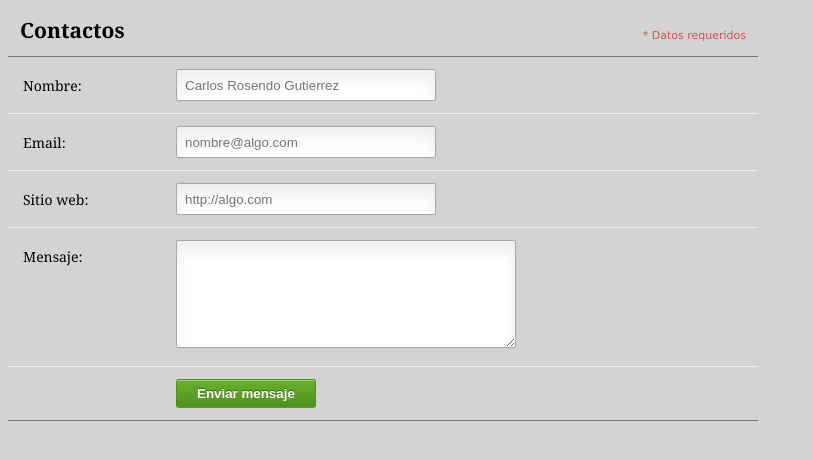
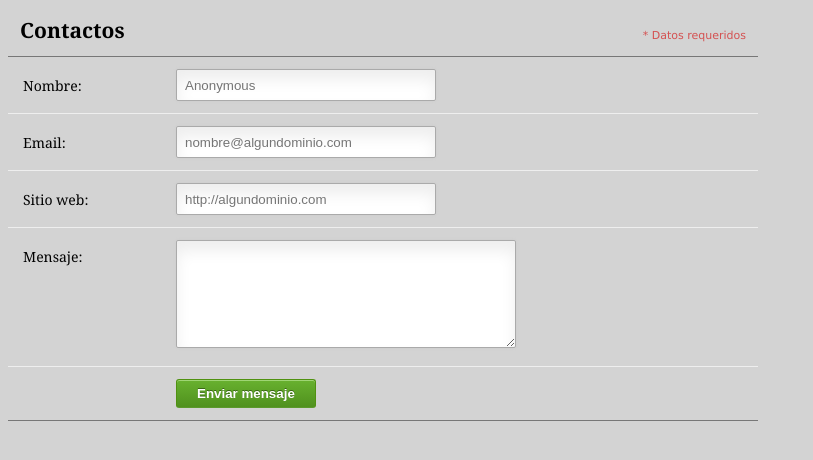
Before and after one commit to AndreacvRamirez/bootstrap.github.io, a plain HTML site: page contacto.html in a window 1280 px wide. Shown: the whole page, without its empty margins (0-813 px from the left). Drawn offline with Linux system fonts and the light colour scheme.

Commit message:
Update contacto.html

```diff
--- a/contacto.html
+++ b/contacto.html
@@ -3,7 +3,7 @@
 <head>
 
 	<link rel="stylesheet" type="text/css" href="index.css">
-	<title>Contacto.</title>
+	<title>Contacto</title>
 </head>
 <body>
 
@@ -16,18 +16,18 @@
  </li>
  <li>
  <label for="name">Nombre:</label>
- <input type="text" placeholder="Carlos Rosendo Gutierrez" required />
+ <input type="text" placeholder="Anonymous" required />
  </li>
  <li>
  <label for="email">Email:</label>
- <input type="email" name="email" placeholder="nombre@algo.com" required />
- <span class="form_hint">Formato correcto: "nombre@algo.com"</span>
+ <input type="email" name="email" placeholder="nombre@algundominio.com" required />
+ <span class="form_hint">Formato correcto: "nombre@algundominio.com"</span>
  </li>
  <li>
  <label for="website">Sitio web:</label>
- <input type="url" name="website" placeholder="http://algo.com" required
+ <input type="url" name="website" placeholder="http://algundominio.com" required
 pattern="(http|https)://.+" />
- <span class="form_hint">Formato correcto: "http://algo.com"</span>
+ <span class="form_hint">Formato correcto: "http://algundominio.com"</span>
  </li>
  <li>
  <label for="message">Mensaje:</label>
```
